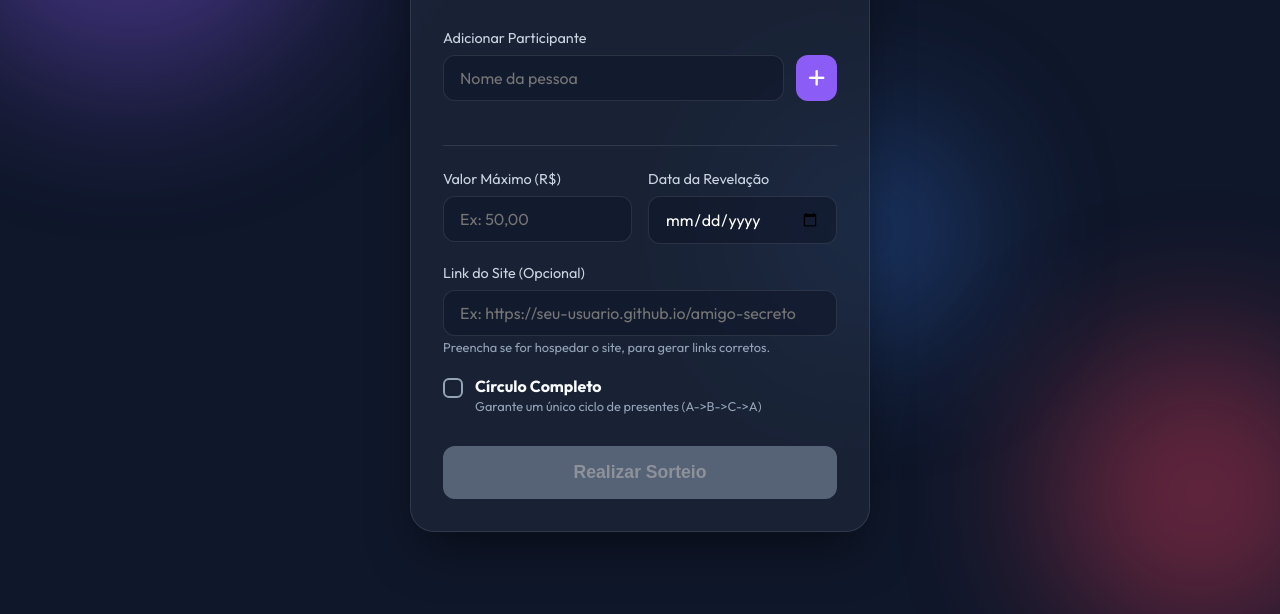
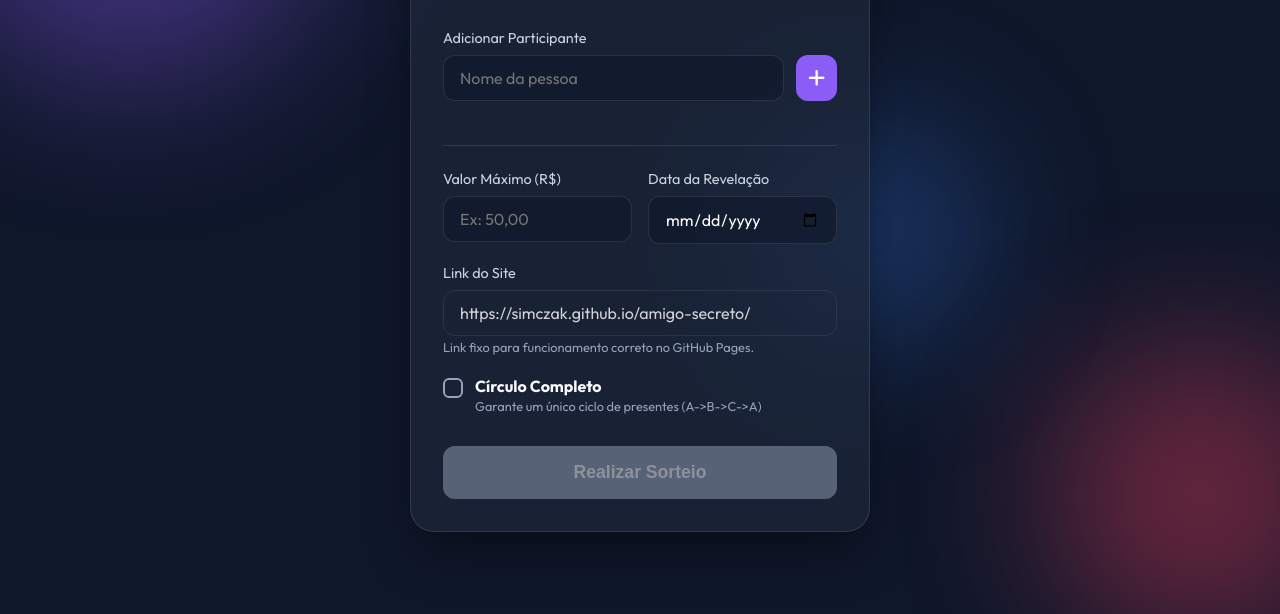
Before and after one commit to simczak/amigo-secreto, a plain HTML site: page index.html in a window 1280 px wide. Shown: the part 186-800 px from the top of the page. Drawn offline with Linux system fonts and the light colour scheme.

Commit message:
Add files via upload

```diff
--- a/index.html
+++ b/index.html
@@ -54,10 +54,11 @@
                 </div>
 
                 <div class="input-group">
-                    <label for="base-url">Link do Site (Opcional)</label>
-                    <input type="url" id="base-url" placeholder="Ex: https://seu-usuario.github.io/amigo-secreto">
-                    <small style="color: var(--text-muted); font-size: 0.8rem;">Preencha se for hospedar o site, para
-                        gerar links corretos.</small>
+                    <label for="base-url">Link do Site</label>
+                    <input type="url" id="base-url" value="https://simczak.github.io/amigo-secreto/" readonly
+                        style="background-color: var(--surface-hover); opacity: 0.8; cursor: not-allowed;">
+                    <small style="color: var(--text-muted); font-size: 0.8rem;">Link fixo para funcionamento correto no
+                        GitHub Pages.</small>
                 </div>
 
                 <div class="checkbox-group">
```
